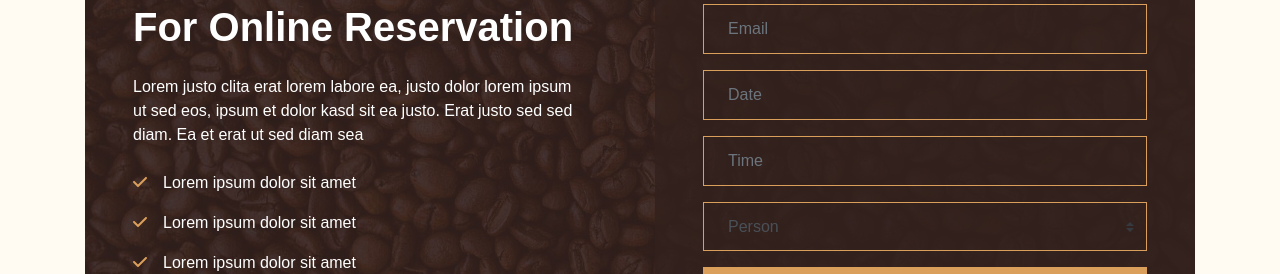
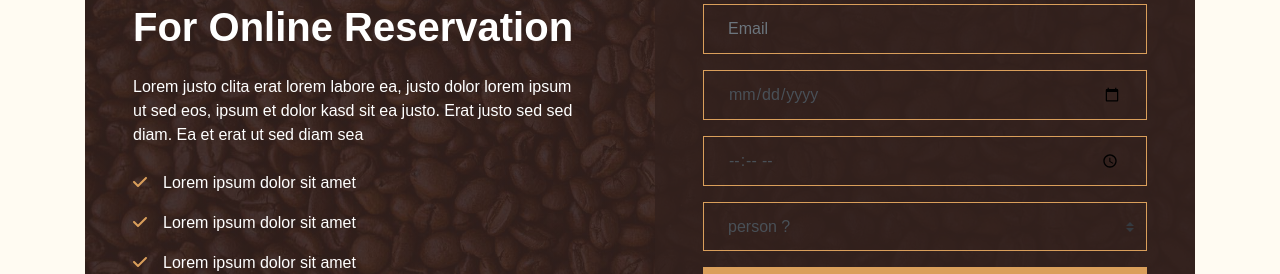
Before and after one commit to soheilMansoori/next-coffee, a Next.js app: page /reservation in a window 1280 px wide. Shown: the part 678-952 px from the top of the page. Built offline with nearby package versions, Linux system fonts and the light colour scheme; a web font is replaced by a local one.

Commit message:
fix reservation from validation and send to server

```diff
--- a/components/modules/Reservation/Reservation.jsx
+++ b/components/modules/Reservation/Reservation.jsx
@@ -1,8 +1,84 @@
-import { faCheck } from '@fortawesome/free-solid-svg-icons'
-import { FontAwesomeIcon } from '@fortawesome/react-fontawesome'
-import React from 'react'
+import { faCheck } from '@fortawesome/free-solid-svg-icons';
+import { FontAwesomeIcon } from '@fortawesome/react-fontawesome';
+import { useFormik } from 'formik';
+import swal from "sweetalert";
 
 export default function Reservation() {
+    // form validation
+    const { values, errors, touched, handleChange, handleSubmit, handleBlur, resetForm, isSubmitting, setSubmitting } = useFormik({
+        initialValues: {
+            name: '',
+            email: '',
+            date: '',
+            time: '',
+            person: 'person ?'
+        },
+        validate: ({ name, email, date, time, person }) => {
+            const errors = {}
+            // Regex
+            const nameRegex = new RegExp(/^[a-z0-9_-]{3,15}$/i);
+            const emailRegex = new RegExp(/[^@ \t\r\n]+@[^@ \t\r\n]+\.[^@ \t\r\n]+/i);
+            const dateRegex = new RegExp(/^(?:(?:31(\/|-|\.)(?:0?[13578]|1[02]))\1|(?:(?:29|30)(\/|-|\.)(?:0?[13-9]|1[0-2])\2))(?:(?:1[6-9]|[2-9]\d)?\d{2})$|^(?:29(\/|-|\.)0?2\3(?:(?:(?:1[6-9]|[2-9]\d)?(?:0[48]|[2468][048]|[13579][26])|(?:(?:16|[2468][048]|[3579][26])00))))$|^(?:0?[1-9]|1\d|2[0-8])(\/|-|\.)(?:(?:0?[1-9])|(?:1[0-2]))\4(?:(?:1[6-9]|[2-9]\d)?\d{2})$/i);
+            const timeRegex = new RegExp(/^([0-1]?[0-9]|2[0-3]):[0-5][0-9]$/i);
+
+            // error messages
+            if (!nameRegex.test(name)) {
+                errors.name = "name is not valid";
+            }
+            if (!emailRegex.test(email)) {
+                errors.email = "email is not valid";
+            }
+            if (!dateRegex.test(date.split("-").reverse().join("-"))) {
+                errors.date = "date is not valid";
+            }
+            if (person === "person ?") {
+                errors.person = "person is not valid";
+            }
+            if (!timeRegex.test(time)) {
+                errors.time = "time is not valid"
+            }
+            return errors;
+        },
+        onSubmit: ({ name, email, date, person, time }, { setSubmitting }) => {
+            setSubmitting(true)
+            sendFormToServer({ name, email, date, person, time });
+            setTimeout(() => setSubmitting(false), 5000)
+        },
+    });
+
+    // success modal
+    const formSendSuccessFullModal = () => swal({
+        title: "Table Reservation Success",
+        icon: "success",
+        buttons: "ok"
+    });
+    // error modal
+    const formSendErrorModal = () => swal({
+        title: "Table Reservation Failed",
+        icon: "error",
+        buttons: "try again"
+    });
+
+    // send form to server
+    const sendFormToServer = (name, email, date, person, time) => {
+        fetch('http://localhost:4000/reservations', {
+            method: "POST",
+            headers: {
+                "Content-Type": "application/json"
+            },
+            body: JSON.stringify({ name, email, date, person, time })
+        }).then(res => {
+            if (res.ok) {
+                resetForm()
+                setSubmitting(false)
+                formSendSuccessFullModal()
+            } else {
+                setSubmitting(false)
+                formSendErrorModal()
+            }
+        }).catch(error => formSendErrorModal());
+    }
+
     return (
         <div className="container-fluid my-5">
             <div className="container">
@@ -18,54 +94,105 @@ export default function Reservation() {
                                     ipsum et dolor kasd sit ea justo. Erat justo sed sed diam. Ea et erat ut sed diam sea</p>
                                 <ul className="list-inline text-white m-0">
                                     <li className="py-2">
-                                        <FontAwesomeIcon icon={faCheck} className='text-primary mr-3'/>
+                                        <FontAwesomeIcon icon={faCheck} className='text-primary mr-3' />
                                         Lorem ipsum dolor sit amet
                                     </li>
                                     <li className="py-2">
-                                        <FontAwesomeIcon icon={faCheck} className='text-primary mr-3'/>
+                                        <FontAwesomeIcon icon={faCheck} className='text-primary mr-3' />
                                         Lorem ipsum dolor sit amet
                                     </li>
                                     <li className="py-2">
-                                        <FontAwesomeIcon icon={faCheck} className='text-primary mr-3'/>
+                                        <FontAwesomeIcon icon={faCheck} className='text-primary mr-3' />
                                         Lorem ipsum dolor sit amet
                                     </li>
                                 </ul>
                             </div>
                         </div>
                         <div className="col-lg-6">
-                            <div className="text-center p-5" style={{background: "rgba(51, 33, 29, .8)"}}>
+                            <div className="text-center p-5" style={{ background: "rgba(51, 33, 29, .8)" }}>
                                 <h1 className="text-white mb-4 mt-5">Book Your Table</h1>
-                                <form className="mb-5">
+                                <form onSubmit={handleSubmit} className="mb-5">
                                     <div className="form-group">
-                                        <input type="text" className="form-control bg-transparent border-primary p-4" placeholder="Name"
-                                            required="required" />
+                                        <input
+                                            type="text"
+                                            className="form-control bg-transparent border-primary p-4"
+                                            placeholder="Name"
+                                            name='name'
+                                            onChange={handleChange}
+                                            onBlur={handleBlur}
+                                            value={values.name}
+                                        />
+                                        {errors.name && touched.name && <div className='text-left text-danger my-1'>{errors.name}</div>}
                                     </div>
                                     <div className="form-group">
-                                        <input type="email" className="form-control bg-transparent border-primary p-4" placeholder="Email"
-                                            required="required" />
+                                        <input
+                                            type="email"
+                                            className="form-control bg-transparent border-primary p-4"
+                                            placeholder="Email"
+                                            name='email'
+                                            onChange={handleChange}
+                                            onBlur={handleBlur}
+                                            value={values.email}
+                                        />
+                                        {errors.email && touched.email && <div className='text-left text-danger my-1'>{errors.email}</div>}
                                     </div>
                                     <div className="form-group">
                                         <div className="date" id="date" data-target-input="nearest">
-                                            <input type="text" className="form-control bg-transparent border-primary p-4 datetimepicker-input" placeholder="Date" data-target="#date" data-toggle="datetimepicker" />
+                                            <input
+                                                type="date"
+                                                className="form-control bg-transparent border-primary p-4 datetimepicker-input"
+                                                placeholder="Date"
+                                                data-target="#date"
+                                                data-toggle="datetimepicker"
+                                                name='date'
+                                                onChange={handleChange}
+                                                onBlur={handleBlur}
+                                                value={values.date}
+                                            />
+                                            {errors.date && touched.date && <div className='text-left text-danger my-1'>{errors.date}</div>}
                                         </div>
                                     </div>
                                     <div className="form-group">
                                         <div className="time" id="time" data-target-input="nearest">
-                                            <input type="text" className="form-control bg-transparent border-primary p-4 datetimepicker-input" placeholder="Time" data-target="#time" data-toggle="datetimepicker" />
+                                            <input
+                                                type="time"
+                                                className="form-control bg-transparent border-primary p-4 datetimepicker-input"
+                                                placeholder="Time"
+                                                data-target="#time"
+                                                data-toggle="datetimepicker"
+                                                name='time'
+                                                onChange={handleChange}
+                                                onBlur={handleBlur}
+                                                value={values.time}
+                                            />
+                                            {errors.time && touched.time && <div className='text-left text-danger my-1'>{errors.time}</div>}
                                         </div>
                                     </div>
                                     <div className="form-group">
-                                        <select className="custom-select bg-transparent border-primary px-4" style={{height: "49px"}}>
-                                            <option selected>Person</option>
-                                            <option value="1">Person 1</option>
-                                            <option value="2">Person 2</option>
-                                            <option value="3">Person 3</option>
-                                            <option value="3">Person 4</option>
+                                        <select
+                                            className="custom-select bg-transparent border-primary px-4"
+                                            style={{ height: "49px" }}
+                                            name='person'
+                                            onChange={handleChange}
+                                            onBlur={handleBlur}
+                                            value={values.person}
+                                        >
+                                            <option defaultValue>person ?</option>
+                                            <option value="1">person 1</option>
+                                            <option value="2">person 2</option>
+                                            <option value="3">person 3</option>
+                                            <option value="3">person 4</option>
                                         </select>
+                                        {errors.person && touched.person && <div className='text-left text-danger my-1'>{errors.person}</div>}
                                     </div>
 
                                     <div>
-                                        <button className="btn btn-primary btn-block font-weight-bold py-3" type="submit">Book Now</button>
+                                        <button
+                                            className="btn btn-primary btn-block font-weight-bold py-3"
+                                            type="submit"
+                                        >
+                                            {isSubmitting ? "Sending ..." : "Book Now"}
+                                        </button>
                                     </div>
                                 </form>
                             </div>
--- a/data/db.json
+++ b/data/db.json
@@ -128,5 +128,6 @@
       "productID": 1,
       "score": ""
     }
-  ]
+  ],
+  "reservations": []
 }
```
Also changed, not shown: styles/globals.css.
